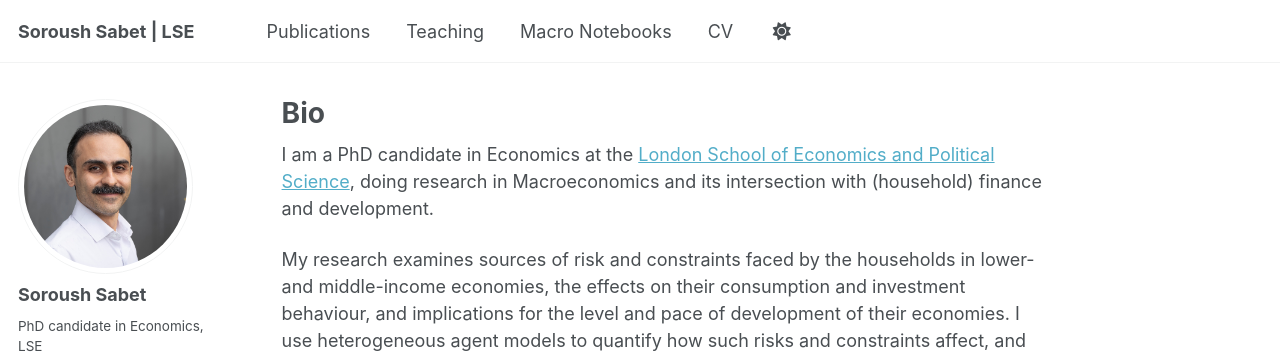
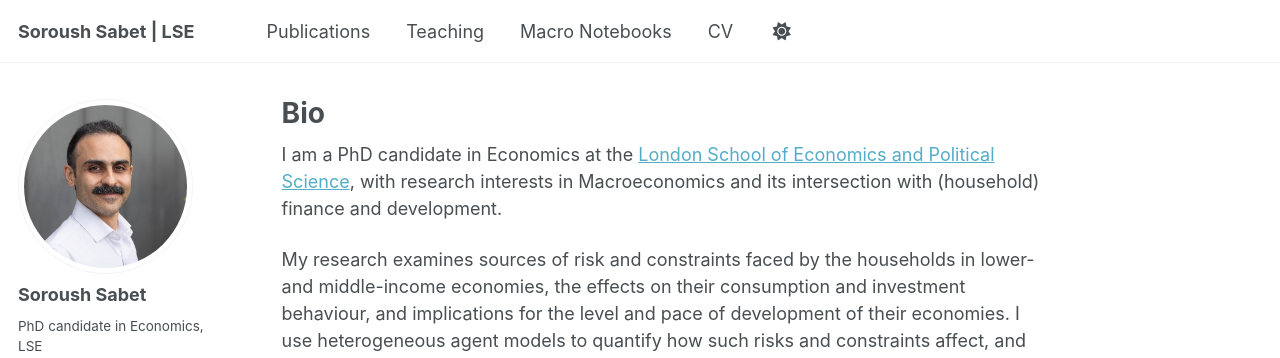
Before and after one commit to SSabet/ssabet.github.io, a Jekyll site: the page built from _pages/about.md, in a window 1280 px wide and 1152 px high. Shown: the top 358 px of the window. Built offline with Jekyll 4.4.1, drawn with Linux system fonts in a browser that asks for light colours; some web fonts are replaced; a script that is not in the unit is left out.

Commit message:
edited bio

```diff
--- a/_pages/about.md
+++ b/_pages/about.md
@@ -6,7 +6,7 @@ redirect_from:
   - /about/
   - /about.html
 ---
-I am a PhD candidate in Economics at the [London School of Economics and Political Science](https://www.lse.ac.uk/economics), doing research in Macroeconomics and its intersection with (household) finance and development.
+I am a PhD candidate in Economics at the [London School of Economics and Political Science](https://www.lse.ac.uk/economics), with research interests in Macroeconomics and its intersection with (household) finance and development.
 
 My research examines sources of risk and constraints faced by the households in lower- and middle-income economies, the effects on their consumption and investment behaviour, and implications for the level and pace of development of their economies. I use heterogeneous agent models to quantify how such risks and constraints affect, and are affected by, the state and process of development, as well as the policy implications.
 Besides that, I am interested in computational economics and, in particular, solution methods for solving multivariate DSGE problems, with a focus on continuous-time heterogeneous agent models.
```
